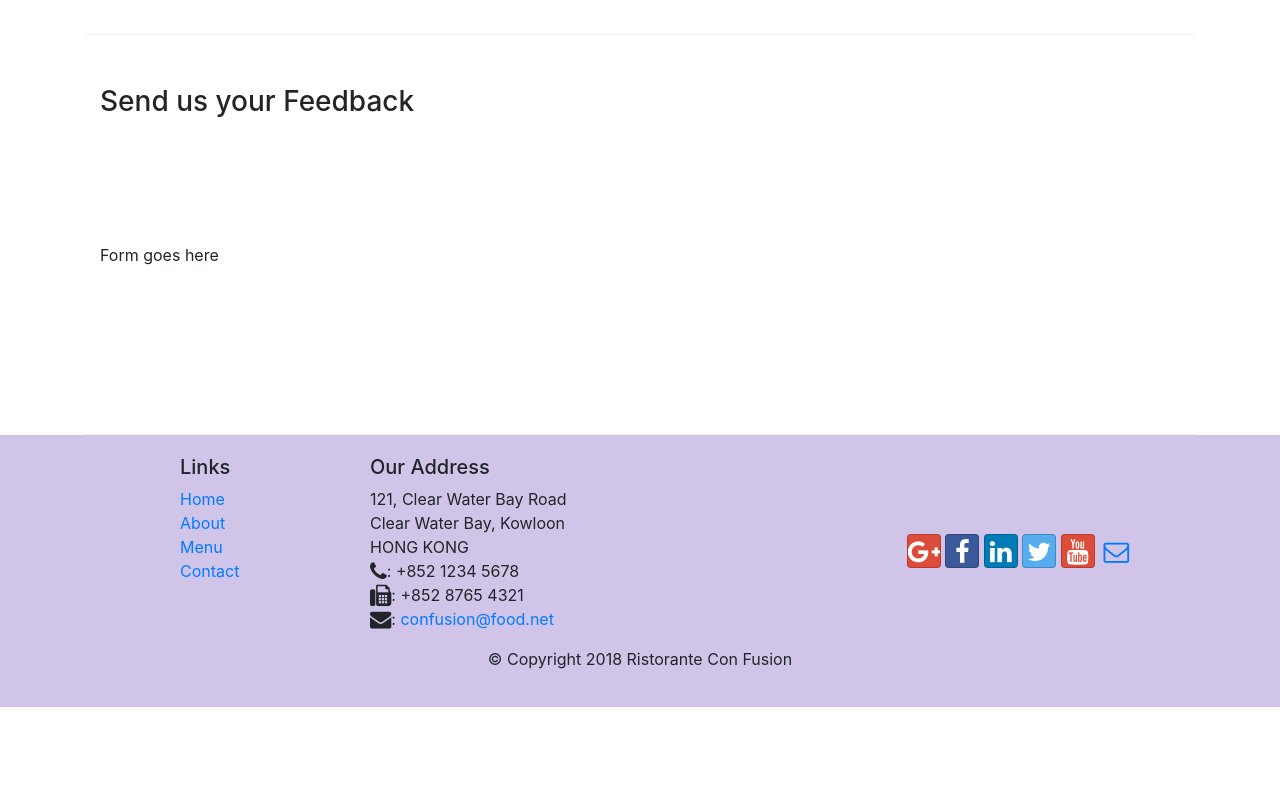
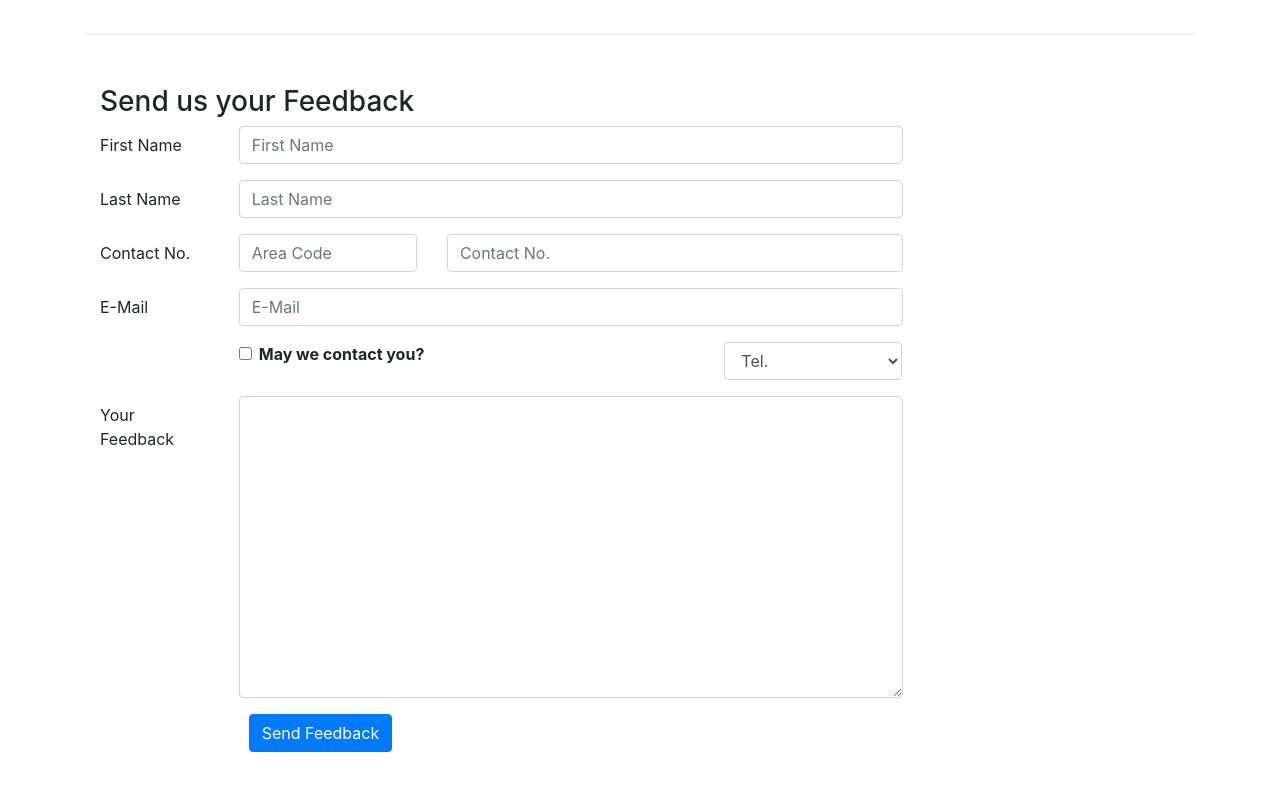
Before and after one commit to abdullahmajid5/Restaurant-Website-using-Bootstrap, a website: page contactus.html in a window 1280 px wide. Shown: the part 780-1580 px from the top of the page. Before the commit the page ends 1487 px from the top, so only its background shows below. Drawn offline with nearby package versions, Linux system fonts and the light colour scheme.

Commit message:
feedback form added

```diff
--- a/contactus.html
+++ b/contactus.html
@@ -92,7 +92,65 @@
               <h3>Send us your Feedback</h3>
            </div>
             <div class="col-12 col-md-9">
-                Form goes here
+                <form>
+                    <div class="form-group row">
+                        <label for="firstname" class="col-md-2 col-form-label">First Name</label>
+                        <div class="col-md-10">
+                            <input type="text" class="form-control" id="firstname" name="firstname" placeholder="First Name">
+                        </div>
+                    </div>
+                    <div class="form-group row">
+                        <label for="lastname" class="col-md-2 col-form-label">Last Name</label>
+                        <div class="col-md-10">
+                            <input type="text" class="form-control" id="lastname" name="lastname" placeholder="Last Name">
+                         </div>
+                   </div>
+                   <div class="form-group row">
+                    <label for="telnum" class="col-12 col-md-2 col-form-label">Contact No.</label>
+                    <div class="col-5 col-md-3">
+                        <input type="tel" class="form-control" id="areacode" name="areacode" placeholder="Area Code">
+                     </div>
+                     <div class="col-7 col-md-7">
+                        <input type="telnum" class="form-control" id="telnum" name="telnum" placeholder="Contact No.">
+                     </div>
+               </div>
+                <div class="form-group row">
+                <label for="emailid" class="col-md-2 col-form-label">E-Mail</label>
+                <div class="col-md-10">
+                    <input type="email" class="form-control" id="email" name="email" placeholder="E-Mail">
+                 </div>
+                </div>
+                <div class="form-group row">
+                <div class="col-md-6 offset-md-2">
+                    <div class="form-check">
+                        <input type="checkbox" class="form-check-input" name="approve" id="approve" value="">
+                        <label class="form-check-label" for="approve">
+                            <strong>May we contact you?</strong>
+                        </label>
+                </div>
+                    </div>
+                    <div class="col-md-3 offset-md-1">
+                        <select class="form-control">
+                            <option>Tel.</option>
+                            <option>Email</option>
+                        </select>
+                    </div>
+                </div>
+
+                <div class="form-group row">
+                    <label for="feedback" class="col-md-2 col-form-label">Your Feedback</label>
+                    <div class="col-md-10">
+                        <textarea class="form-control" id="feedback" name="feedback" rows="12"></textarea>
+                     </div>
+                    </div>
+                    <div class="form-group-row">
+                        <div class="offset-md-2 col-md-10">
+                            <button type="submit" class="btn btn-primary"> Send Feedback</button>
+
+                        </div>
+
+                    </div>
+                </form>
             </div>
              <div class="col-12 col-md">
             </div>
```
